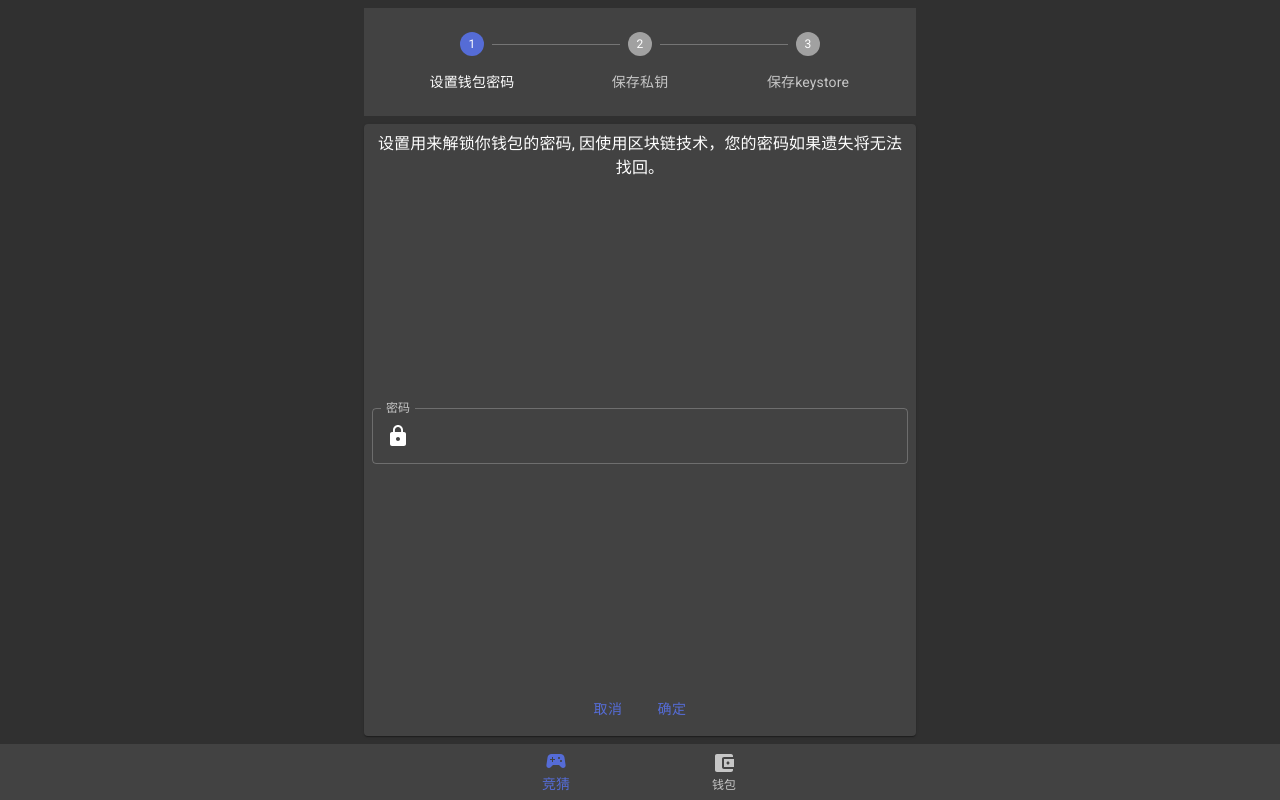
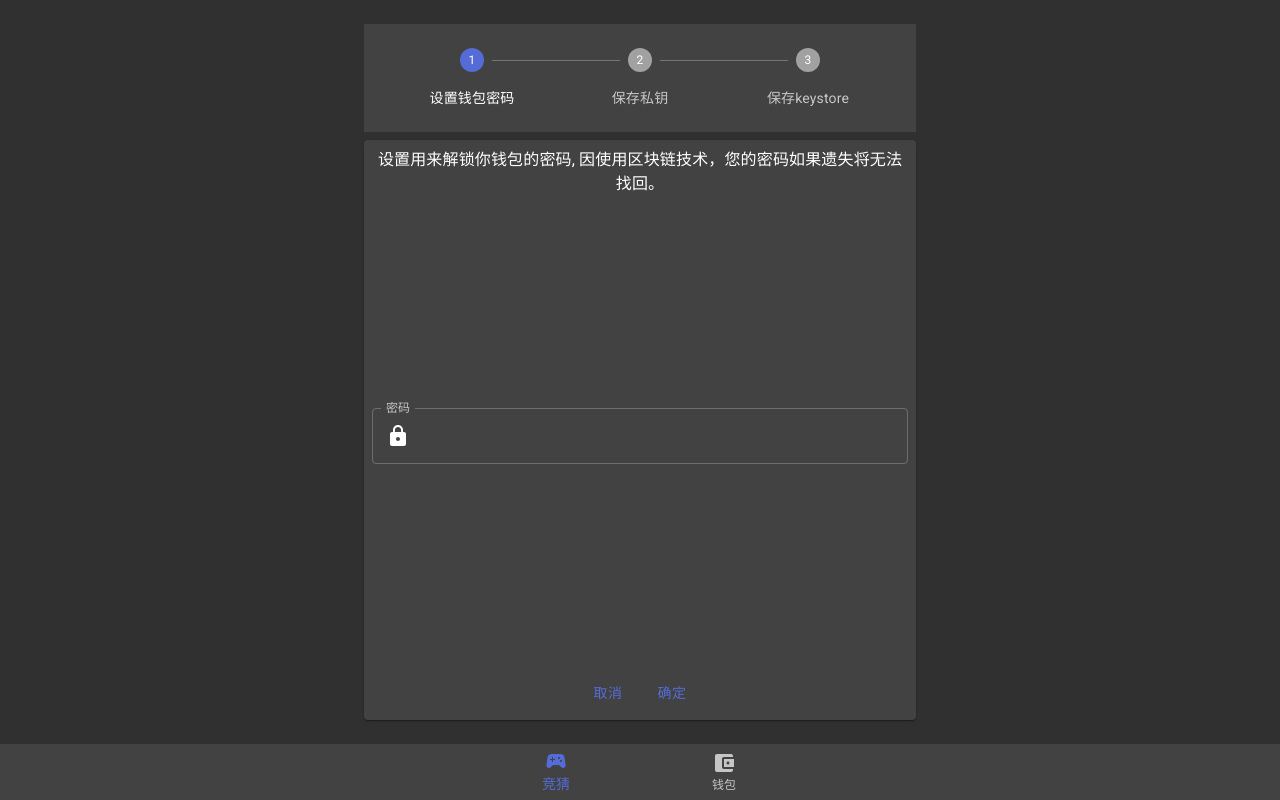
Before and after one commit to yuchenyang1994/Kingbet, a React (Create React App) app in the folder client/: page /createAccount in a window 1280 px wide. Built offline with nearby package versions, Linux system fonts and the light colour scheme.

Commit message:
Fix: 修改样式

```diff
--- a/client/src/pages/CreateAccount.js
+++ b/client/src/pages/CreateAccount.js
@@ -19,7 +19,8 @@ function getSteps() {
 
 const useStyle = makeStyles((theme) => ({
   root: {
-    paddingTop: "1vh",
+    paddingTop: "3vh",
+    paddingBottom: "2vh",
     display: "flex",
     height: "100%",
     flexDirection: "column",
```
